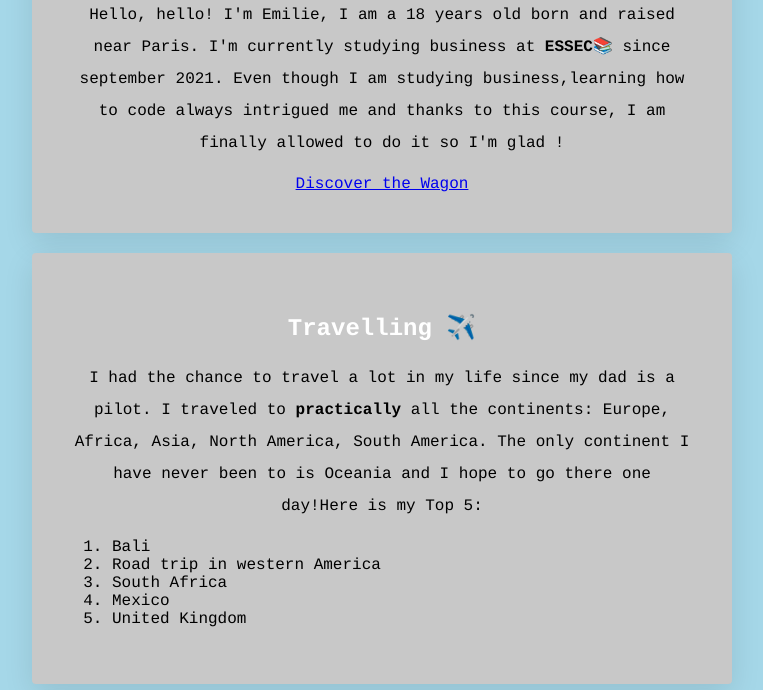
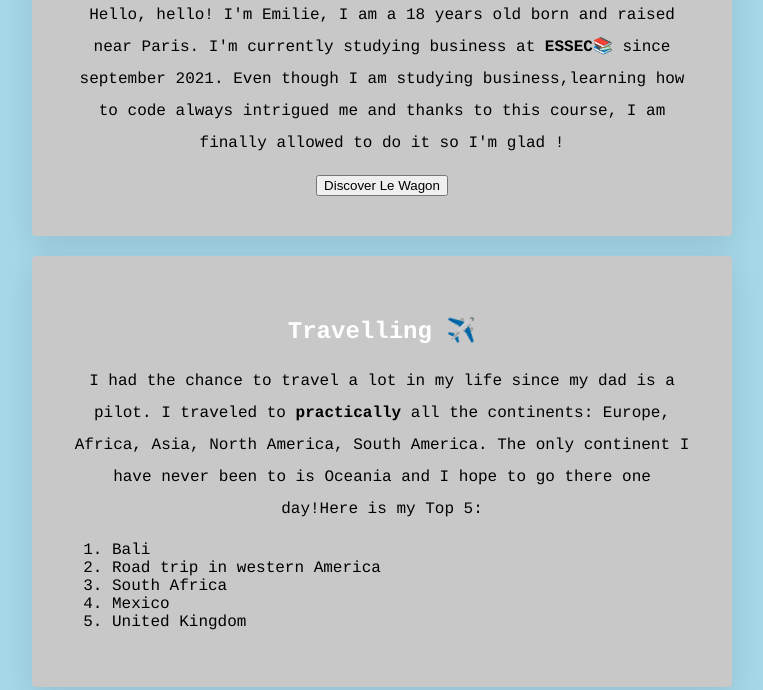
Before and after one commit to emilie-dervaux/my-profile, a plain HTML site: page index.html in a window 1280 px wide. Shown: the part 359-1049 px from the top of the page, without its empty margins (258-1021 px from the left). Drawn offline with Linux system fonts and the light colour scheme.

Commit message:
Update index.html

```diff
--- a/index.html
+++ b/index.html
@@ -13,7 +13,9 @@
        <img src="images/IMG_0626.jpeg" alt="Emilie Dervaux" width="200px">
         <p>Hello, hello! I'm Emilie, I am a 18 years old born and raised near Paris. I'm currently studying business at <strong>ESSEC</strong>📚 since september 2021. Even though I am studying business,learning how to code always intrigued me and thanks to this course, I am finally allowed to do it so I'm glad !
         </p>
-        <a href="https://www.lewagon.com/fr" target="_blanc" > Discover the Wagon </a>
+        <a href="https://www.lewagon.com/fr" target="_blanc" ></a>
+	     <button type="button">Discover Le Wagon</button>
+
 
 
     </div>
```
